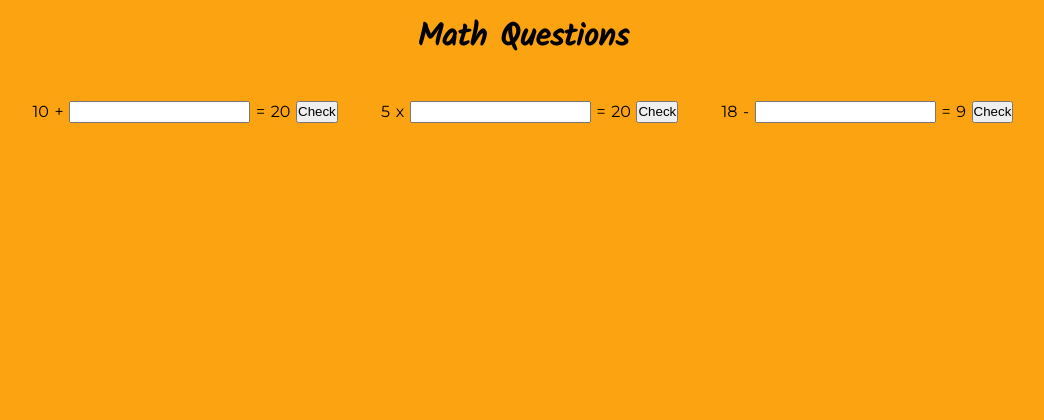
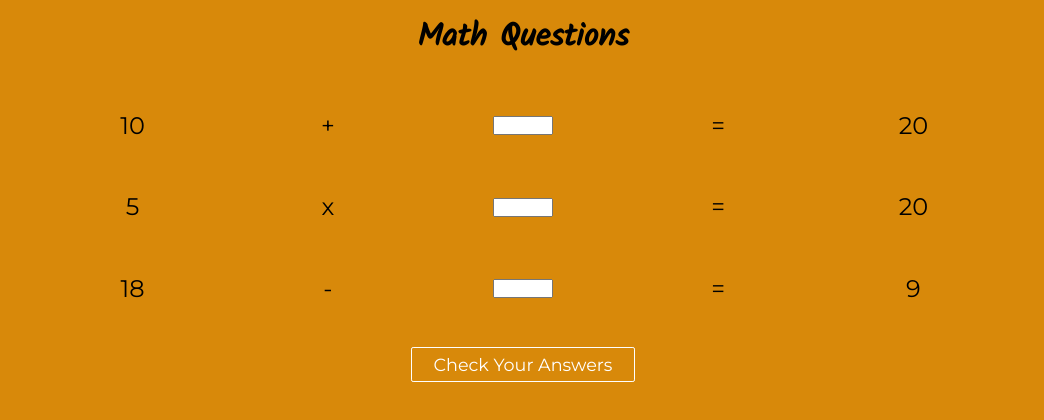
Before and after one commit to grford15/quizz-app, a React (Create React App) app: page /math in a window 1280 px wide. Shown: the top 420 px of the page, without its empty margins (117-1161 px from the left). Built offline with nearby package versions, Linux system fonts and the light colour scheme.

Commit message:
add button to submit answers

```diff
--- a/src/App.css
+++ b/src/App.css
@@ -5,7 +5,7 @@
 }
 
 :root {
-  --primaryColor: #fca311;
+  --primaryColor: #d8890a;
   --mainWhite: #fff;
   --offWhite: #e5e5e5;
   --mainBlack: #222;
--- a/src/components/MathQuiz.css
+++ b/src/components/MathQuiz.css
@@ -10,11 +10,50 @@
   display: flex;
   width: 80vw;
   flex-wrap: wrap;
+  flex-direction: column;
+}
+
+.questions-section input {
+  width: 60px;
 }
 
 .question {
-  display: flex;
-  flex-grow: 2;
+  display: grid;
+  grid-template-rows: 1fr;
+  grid-template-columns: repeat(5, 1fr);
   justify-content: space-evenly;
   margin: 1em;
+  font-size: 1.5em;
+  justify-items: center;
+  align-items: center;
 }
+
+#answer-button {
+  display: inline-block;
+  padding: 0.35em 1.2em;
+  border: 0.1em solid #ffffff;
+  margin: 1em;
+  border-radius: 0.12em;
+  box-sizing: border-box;
+  text-decoration: none;
+  font-family: 'Montserrat', sans-serif;
+  font-weight: 300;
+  color: #ffffff;
+  text-align: center;
+  transition: all 0.2s;
+  background-color: var(--primaryColor);
+  font-size: 1.1em;
+}
+
+#answer-button:hover {
+  color: #000000;
+  background-color: #ffffff;
+  cursor: pointer;
+}
+
+@media all and (max-width: 30em) {
+   #answer-button {
+    display: block;
+    margin: 0.4em auto;
+  }
+}
--- a/src/components/MathQuiz.js
+++ b/src/components/MathQuiz.js
@@ -1,7 +1,17 @@
 import React from 'react';
 import './MathQuiz.css';
 
-function MathQuiz() {
+class MathQuiz extends React.Component {
+  state = {
+    answered: false,
+  };
+
+  answerQuestions = (e) => {
+    e.preventDefault();
+    console.log('Click !');
+  };
+
+  render() {
     return (
       <div className="math-container">
         <h2>Math Questions</h2>
@@ -12,7 +22,6 @@ function MathQuiz() {
             <input type="number" />
             <p>=</p>
             <p>20</p>
-          <button>Check</button>
           </div>
           <div className="question">
             <p>5</p>
@@ -20,7 +29,6 @@ function MathQuiz() {
             <input type="number" />
             <p>=</p>
             <p>20</p>
-          <button>Check</button>
           </div>
           <div className="question">
             <p>18</p>
@@ -28,11 +36,16 @@ function MathQuiz() {
             <input type="number" />
             <p>=</p>
             <p>9</p>
-          <button>Check</button>
           </div>
+        </div>
+        <div className="answer-section">
+          <button onClick={this.answerQuestions} id="answer-button">
+            Check Your Answers
+          </button>
         </div>
       </div>
     );
   }
+}
 
 export default MathQuiz;
```
Lines whose indentation alone changed are shown as unchanged.
